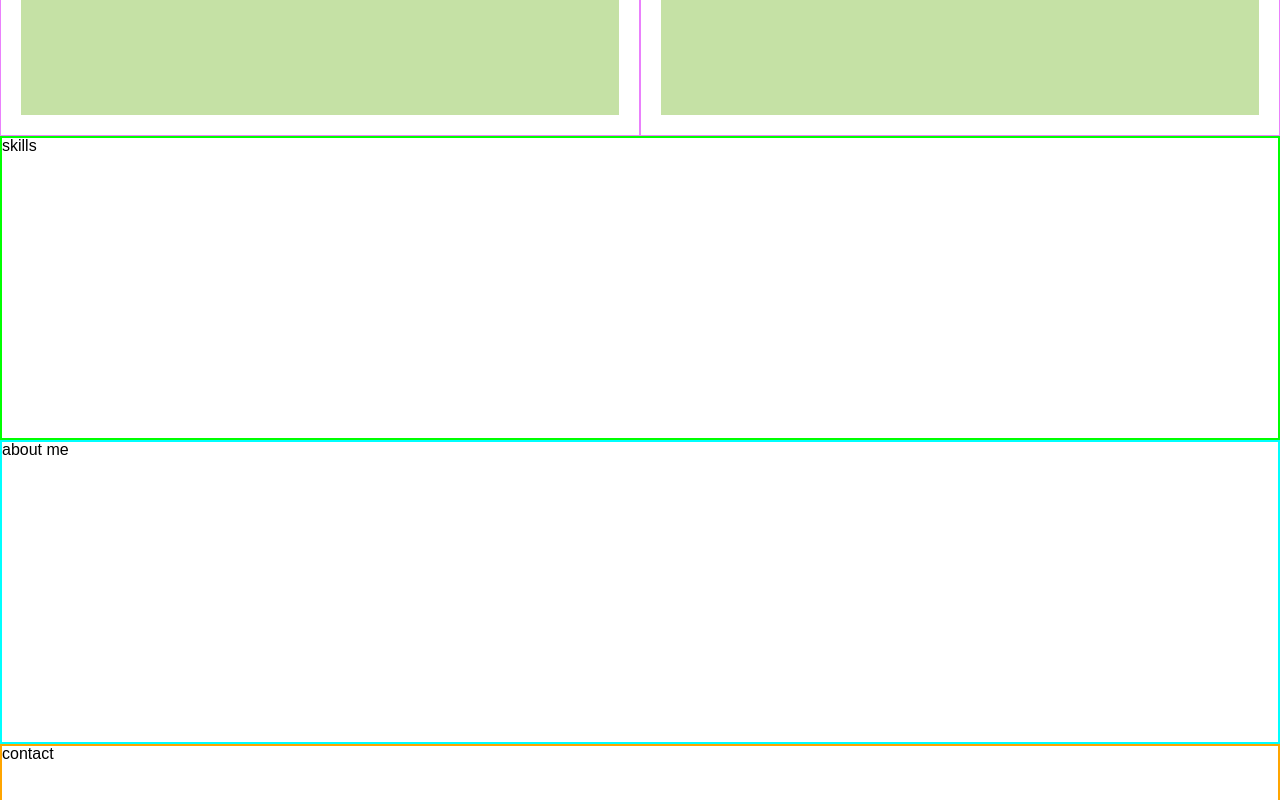
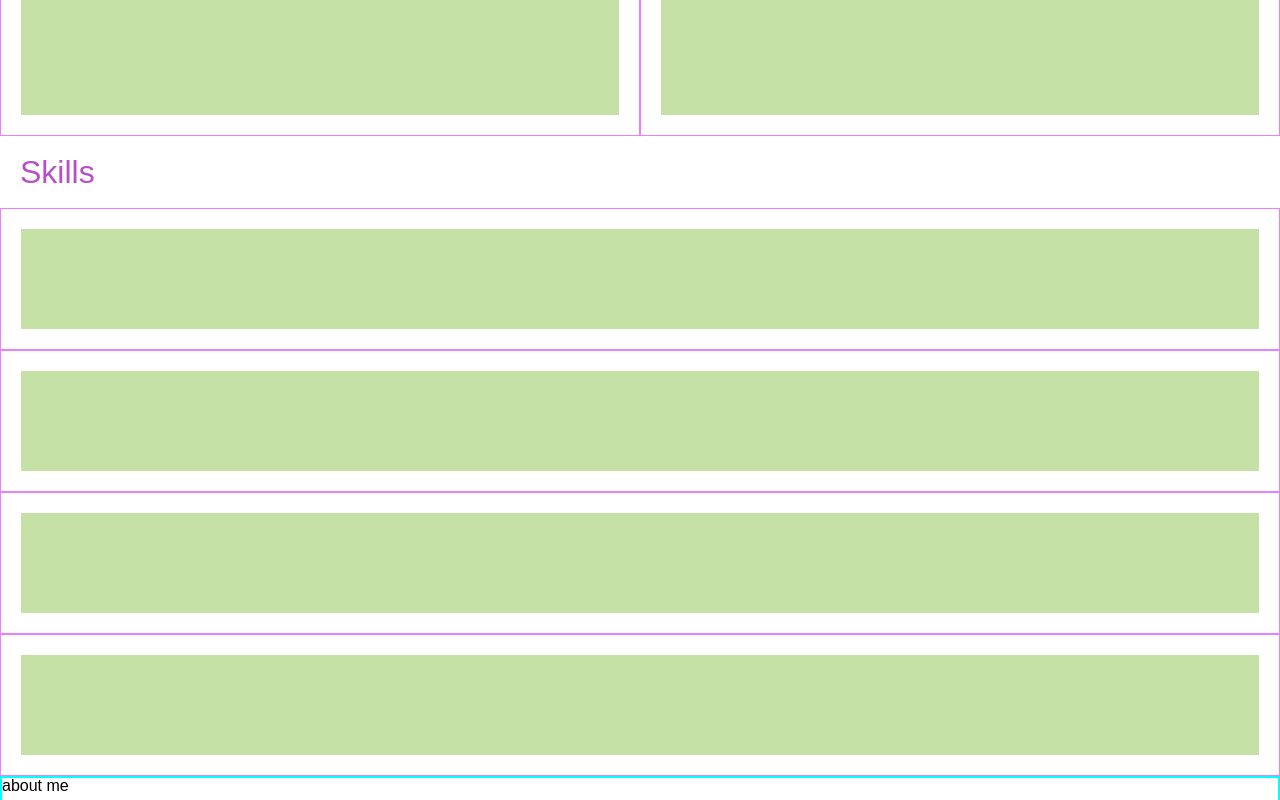
Before and after one commit to joeparsley/personal-site, an Angular app: page / in a window 1280 px wide. Shown: the part 1120-1920 px from the top of the page. Built offline with nearby package versions, Linux system fonts and the light colour scheme; a web font is replaced by a local one.

Commit message:
add wireframe grid system for skills  section in home component

```diff
--- a/src/app/components/home/home.component.html
+++ b/src/app/components/home/home.component.html
@@ -30,8 +30,25 @@
     </div>
   </div>
 
-  <div class="skills-wrapper">
-    skills
+  <div class="skill-wrapper">
+    <div class="skill-header">
+      Skills
+    </div>
+
+    <div class="skill-grid">
+      <div class="skill-section">
+        <div class="skill-content"></div>
+      </div>
+      <div class="skill-section">
+        <div class="skill-content"></div>
+      </div>
+      <div class="skill-section">
+        <div class="skill-content"></div>
+      </div>
+      <div class="skill-section">
+        <div class="skill-content"></div>
+      </div>
+    </div>
   </div>
 
   <div class="about-me-wrapper">
--- a/src/app/components/home/home.component.scss
+++ b/src/app/components/home/home.component.scss
@@ -84,7 +84,6 @@
     grid-template-columns: 50% 50%;
   }
 }
-
 .project-card {
   box-sizing: border-box;
   border: 1px solid $accent;
@@ -98,11 +97,51 @@
     width: 100%;
   }
 }
+// Skills Wrapper, Header and Grid Styles
+.skill-wrapper {
+  width: 100%;
+}
+.skill-header {
+  padding: 20px;
+  color: $accent-dark;
+  font-size: 20px;
+  text-align: left;
+  @include respond-to($phone-lg) {
+    font-size: 22px;
+  }
+  @include respond-to($tablet-sm) {
+    font-size: 24px;
+  }
+  @include respond-to($tablet-md) {
+    font-size: 28px;
+  }
+  @include respond-to($tablet-md) {
+    font-size: 30px;
+  }
+  @include respond-to($tablet-lg) {
+    font-size: 32px;
+  }
+}
+.skill-grid {
+  width: 100%;
+  display: grid;
+  grid-template-columns: 100%;
+}
+.skill-section {
+  border: 1px solid $accent;
+  display: flex;
+  justify-content: center;
+  align-items: center;
+  padding: 20px;
+  .skill-content {
+    background-color: $primary;
+    height: 100px;
+    width: 100%;
+  }
+}
 
-.skills-wrapper {
-  height: 300px;
-  border: $tb-lime;
-}
+
+
 
 .about-me-wrapper {
   height: 300px;
```
